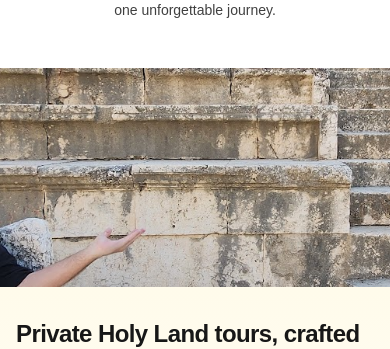
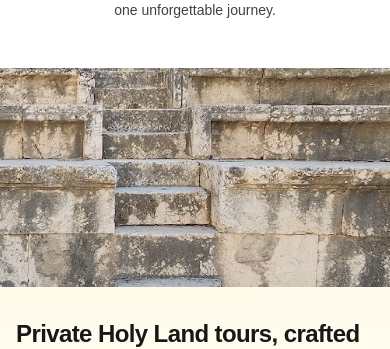
Before and after one commit to Ponzee/zahi-tours, a Next.js app: page / in a window 390 px wide. Shown: the part 257-606 px from the top of the page. Built offline with nearby package versions, Linux system fonts and the light colour scheme.

Commit message:
Fix mobile hero image alignment by shifting image back to the right

```diff
--- a/app/page.tsx
+++ b/app/page.tsx
@@ -78,7 +78,7 @@ export default function HomePage() {
           src="/channel-banner.jpg"
           alt="Zahi Shaked guiding at an ancient theater in Israel"
           fill
-          className="object-cover object-[40%_center]"
+          className="object-cover object-[65%_center]"
           priority
         />
       </div>
```
